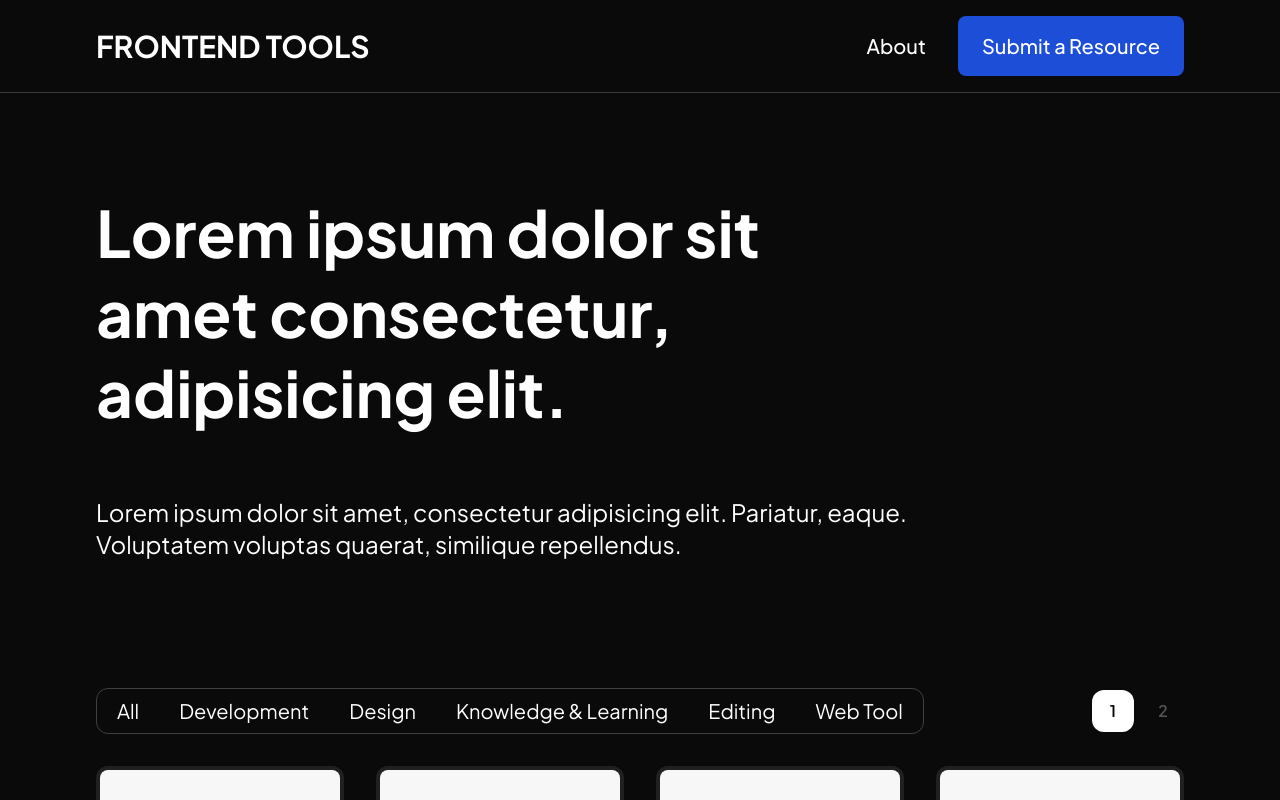
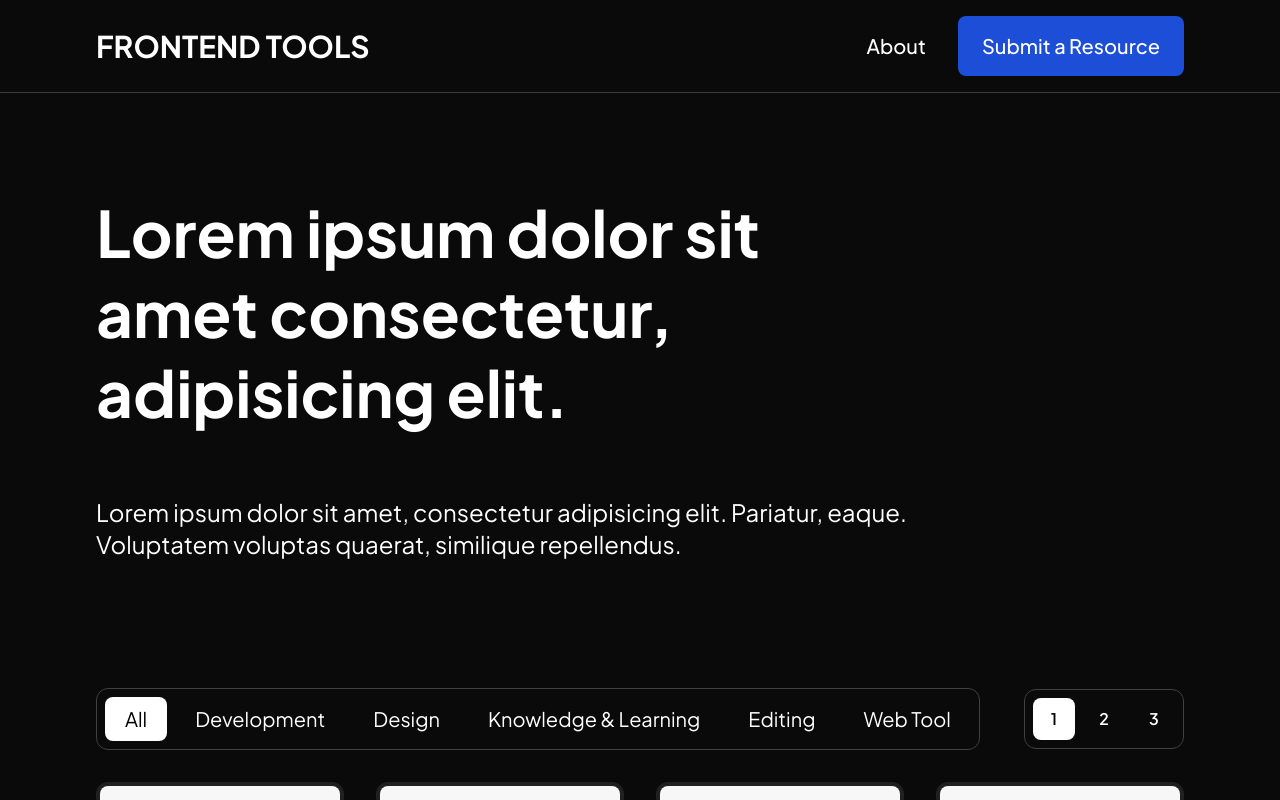
Before and after one commit to SnayderRodrigues/frontcards, a React (Vite) app: page / in a window 1280 px wide. Shown: the top 800 px of the page. Built offline with nearby package versions, Linux system fonts and the light colour scheme.

Commit message:
feat: added selectedCategory state to track the currently active category

```diff
--- a/src/app/resources/Page.jsx
+++ b/src/app/resources/Page.jsx
@@ -10,7 +10,7 @@ const FeaturedTools = () => {
 
   const scrollToTop = () => window.scrollTo({ top: 0 });
 
-  const itemsPerPage = 16;
+  const itemsPerPage = 8;
 
   const filteredTools =
     selectedCategory === "All"
@@ -44,6 +44,7 @@ const FeaturedTools = () => {
         totalPages={totalPages}
         currentPage={currentPage}
         setCurrentPage={setCurrentPage}
+        selectedCategory={selectedCategory}
         setSelectedCategory={setSelectedCategory}
       />
       <div className="grid grid-cols-4 gap-8 mb-16">
--- a/src/components/Filter.jsx
+++ b/src/components/Filter.jsx
@@ -4,6 +4,7 @@ const Filter = ({
   totalPages,
   currentPage,
   setCurrentPage,
+  selectedCategory,
   setSelectedCategory,
 }) => {
   const categories = [
@@ -21,13 +22,17 @@ const Filter = ({
   };
 
   return (
-    <div className="flex items-center justify-between gap-2 mb-8">
+    <div className="flex items-center justify-between mb-8">
       <div className="flex gap-2">
-        <ul className="flex items-center text-xl border border-neutral-700 rounded-xl">
+        <ul className="flex items-center gap-2 text-xl p-2 border border-neutral-700 rounded-xl overflow-hidden">
           {categories.map((category) => (
             <li
               key={category}
-              className="flex items-center gap-2 px-5 py-2 cursor-pointer hover:text-neutral-400 transition-colors"
+              className={`flex items-center gap-2 px-5 py-2 rounded-lg cursor-pointer transition-colors ${
+                selectedCategory === category
+                  ? "bg-white text-black"
+                  : "hover:bg-neutral-800"
+              }`}
               onClick={() => handleCategoryClick(category)}
             >
               {category}
@@ -35,15 +40,15 @@ const Filter = ({
           ))}
         </ul>
       </div>
-      <div className="flex items-center gap-2">
+      <div className="flex items-center gap-2 p-2 border border-neutral-700 rounded-xl overflow-hidden">
         {Array.from({ length: totalPages }, (_, index) => (
           <button
             key={index + 1}
             onClick={() => setCurrentPage(index + 1)}
-            className={`w-[42px] aspect-square flex items-center justify-center font-semibold rounded-xl transition-colors ${
+            className={`w-[42px] aspect-square flex items-center justify-center font-semibold rounded-lg transition-colors ${
               currentPage === index + 1
                 ? "bg-white text-black"
-                : "text-neutral-600 border border-neutral-700 hover:bg-neutral-400"
+                : "hover:bg-neutral-800"
             }`}
           >
             {index + 1}
```
